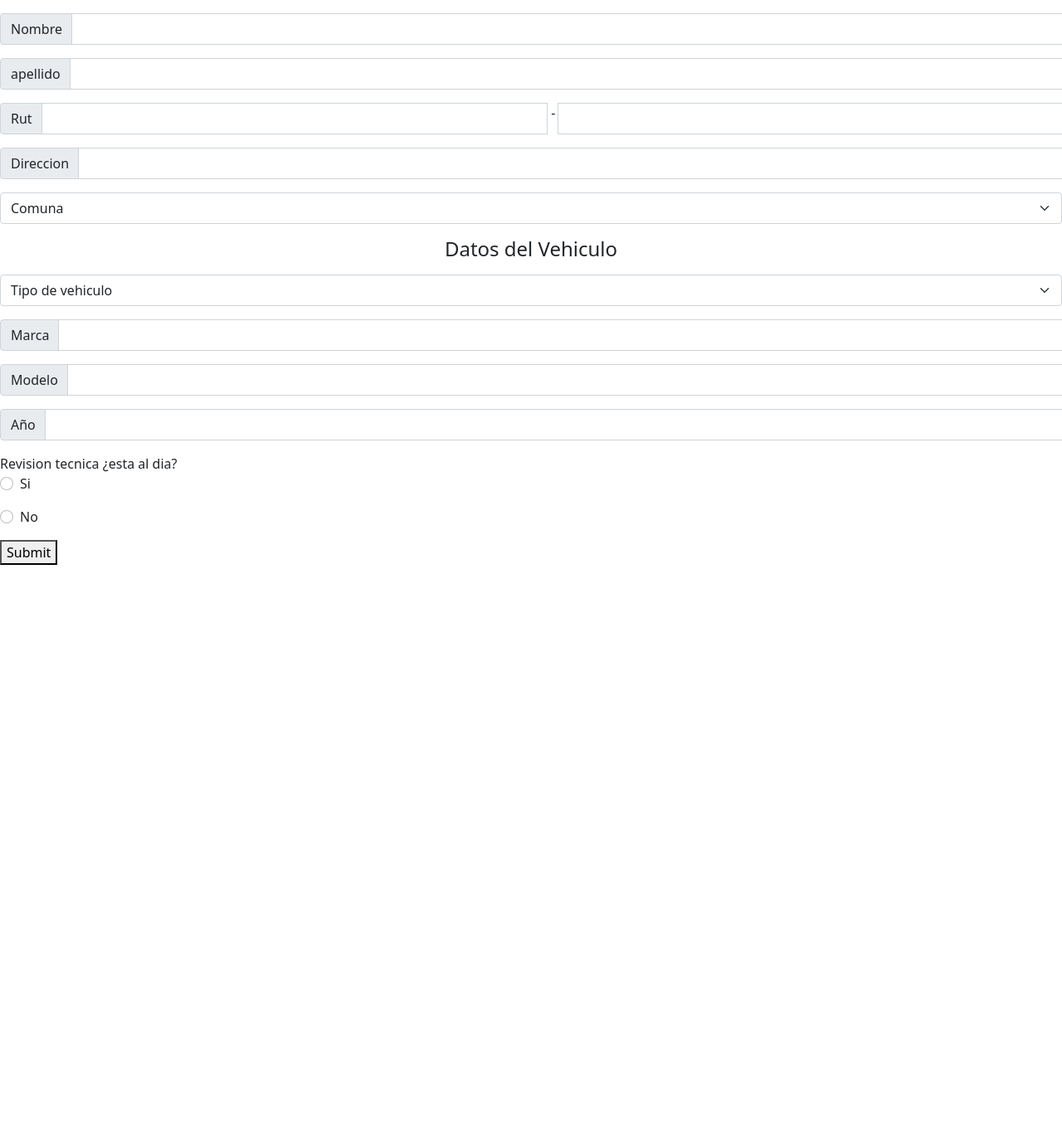
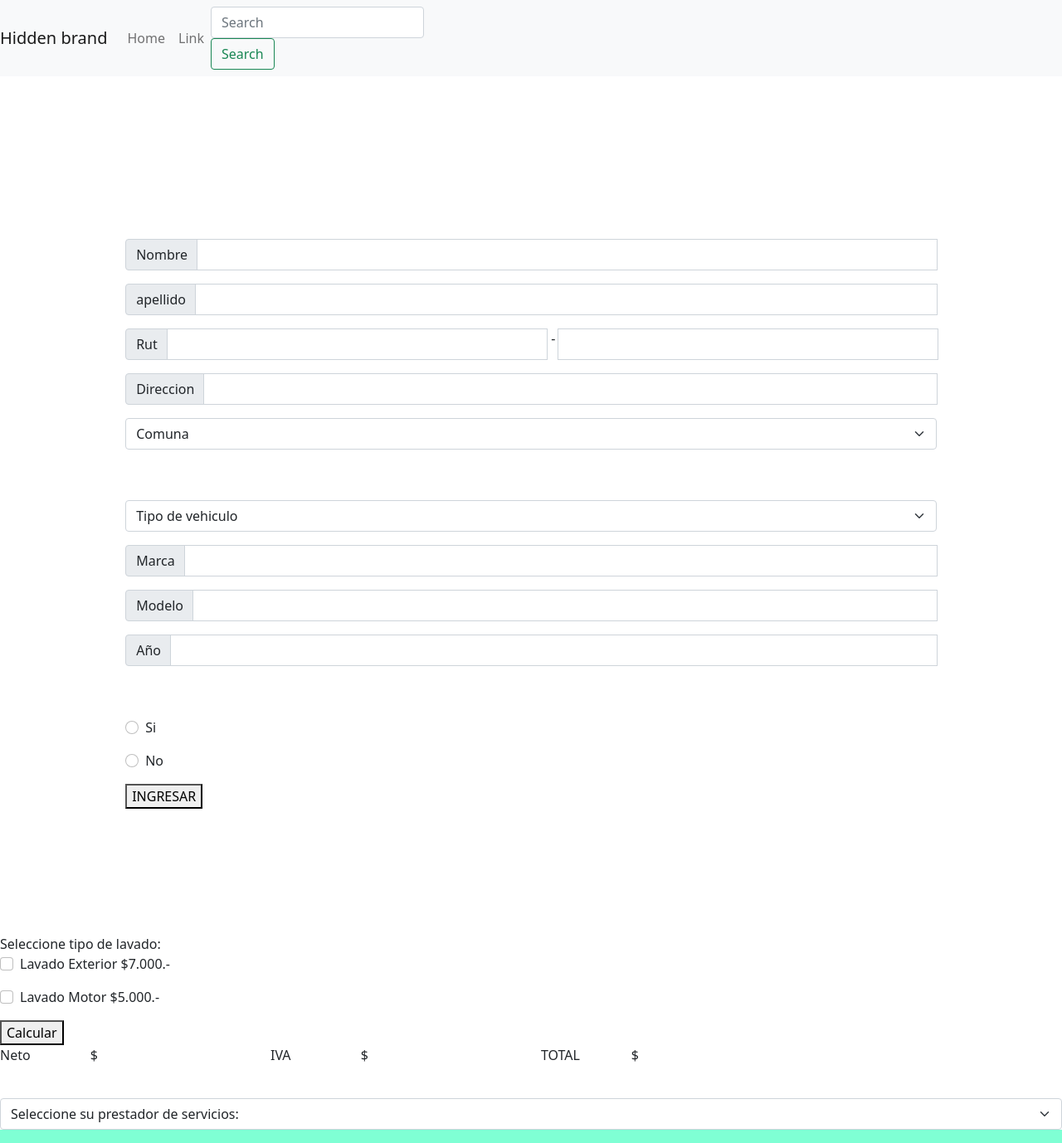
Before and after one commit to Mpt107/Autolimpio, a website: page formulario.html in a window 1280 px wide. Shown: the whole page at 83% size. Before the commit the page ends 800 px from the top, so only its background shows below. Drawn offline with nearby package versions, Linux system fonts and the light colour scheme; files that its build step writes are made by us from their sources.

Commit message:
instale font awesome y genere cambios de formato

```diff
--- a/css/estilo.css
+++ /dev/null
@@ -1,7 +0,0 @@
-#continer {
-   margin-left: 1cm;
-}
-
-.form{
-   background-color: blue;
-}
--- a/formulario.html
+++ b/formulario.html
@@ -4,18 +4,46 @@
     <meta charset="UTF-8">
     <meta http-equiv="X-UA-Compatible" content="IE=edge">
     <meta name="viewport" content="width=device-width, initial-scale=1.0">
+
     <title>Document</title>
 
-    <link rel="stylesheet" href="./style.css">
-    <link href="estilo.css" rel="stylesheet" />
+    <link href="style.css" rel="stylesheet" />
     <link href="node_modules/bootstrap/dist/css/bootstrap.min.css" rel="stylesheet" />
     <link rel="stylesheet" href="node_modules/font-awesome/css/font-awesome.min.css" />
     <script defer src="prueba.js"></script>
 </head>
 <body>
+        <section>
+      </section>
+
+      <header>
+        <nav class="navbar navbar-expand-lg navbar-light bg-light"style="background-color: #e3f2fd;">
+          <button class="navbar-toggler" type="button" data-toggle="collapse" data-target="#navbarTogglerDemo01" aria-controls="navbarTogglerDemo01" aria-expanded="false" aria-label="Toggle navigation">
+            <span class="navbar-toggler-icon"></span>
+          </button>
+          <div class="collapse navbar-collapse" id="navbarTogglerDemo01">
+            <a class="navbar-brand" href="#">Hidden brand</a>
+            <ul class="navbar-nav mr-auto mt-2 mt-lg-0">
+              <li class="nav-item active">
+                <a class="nav-link" href="#">Home <span class="sr-only">(current)</span></a>
+              </li>
+              <li class="nav-item">
+                <a class="nav-link" href="#">Link</a>
+              </li>
+
+            </ul>
+            <form class="form-inline my-2 my-lg-0">
+              <input class="form-control mr-sm-2" type="search" placeholder="Search" aria-label="Search">
+              <button class="btn btn-outline-success my-2 my-sm-0" type="submit">Search</button>
+            </form>
+          </div>
+        </nav>
+      </header>
+
+
 
     <form id="form" action="/" method="GET">
-
+     <h4 class="text-white">ingrese sus datos</h4>
     <div class="input-group mb-3 mt-3">
       <span class="input-group-text">Nombre </span>
       <label for="nombre"></label>
@@ -51,7 +79,7 @@
         </div>
 
 
-        <select class="form-select mb-3" aria-label="Default select example">
+        <select class="form-select mb-3 " aria-label="Default select example">
           <option selected>Comuna</option>
           <option value="Las condes">Las condes</option>
           <option value="Vitacura">Vitacura</option>
@@ -63,7 +91,7 @@
 
 
 
-        <h4 class="text-center" id="parte2">Datos del Vehiculo</h4>
+        <h4 class="text-center text-white" id="parte2">Ingrese los datos de su  Vehiculo</h4>
 
 
 
@@ -99,7 +127,7 @@
           <div id="feedback-ano"></div>
 
         </div>
-        Revision tecnica ¿esta al dia?
+       <h2 class="text-white"> Revision tecnica ¿esta al dia?</h2>
         <div class="form-check mb-3">
           <input class="form-check-input" type="radio" name="flexRadioDefault" id="Si">
           <label class="form-check-label" for="Si">
@@ -113,8 +141,75 @@
         </div>
 
 
-        <button type="submit">Submit</button>
+        <button type="submit">INGRESAR</button>
       </form>
+
+
+
+      Seleccione tipo de lavado:
+      <form id= form2 action="index.html">
+
+          <div class="form-check mb-3">
+              <input class="form-check-input" type="checkbox" value="7000" id="lavadoExterior">
+              <label class="form-check-label" for="lavadoExterior">
+                Lavado Exterior $7.000.-
+              </label>
+            </div>
+
+            <div class="form-check mb-3">
+              <input class="form-check-input" type="checkbox" value="5000" id="lavadoMotor">
+              <label class="form-check-label" for="lavadoMotor">
+                  Lavado Motor $5.000.-
+              </label>
+            </div>
+
+
+
+            <button id="btnCalcular"  onclick="displayDate()"  type="button"  btn btn-primary>Calcular</button>
+
+
+       <div class="row">
+          <div class="col-1">Neto</div>
+          <div id="neto" class="col-2">$</div>
+          <div class="col-1">IVA</div>
+          <div id="iva" class="col-2">$</div>
+          <div class="col-1">TOTAL</div>
+          <div id="total" class="col-2">$</div>
+
+      </div>
+
+<br>
+
+
+
+        <form id="selectencargado" action="">
+
+        <select id="encargado"  class="form-select mb-3 mt-3 " aria-label="Default select example">
+          <option selected>  Seleccione su prestador de servicios:</option>
+          <option value="Mateo Gonzales">Mateo Gonzales </option>
+          <option value="Tomas Muñoz">Tomas Muñoz</option>
+          <option value="Lucas Rojas">Lucas Rojas</option>
+
+        </select>
+
+
+
+           <div id="messages"></div>
+
+          <p id="mostrarfecha"></p>
+          </form>
+
+
+
+
+
+
+
+
+
+
+
+      <footer></footer>
       <script src="node_modules/bootstrap/dist/js/bootstrap.bundle.js"></script>
     <script src="node_modules/jquery/dist/jquery.min.js"></script>
 </body>
--- a/package.json
+++ b/package.json
@@ -17,6 +17,7 @@
   },
   "homepage": "https://github.com/Mpt107/Autolimpio#readme",
   "dependencies": {
+    "@fortawesome/fontawesome-free": "^6.0.0",
     "bootstrap": "^5.1.3",
     "jquery": "^3.6.0"
   }
--- /dev/null
+++ b/style.css
@@ -0,0 +1,11 @@
+
+#form{
+    padding: 4cm;
+    box-sizing: border-box;
+
+
+}
+
+html{
+    background-color: aquamarine;
+}
```
Also changed, not shown: index.html (+0 -95 lines), 1 other file.
